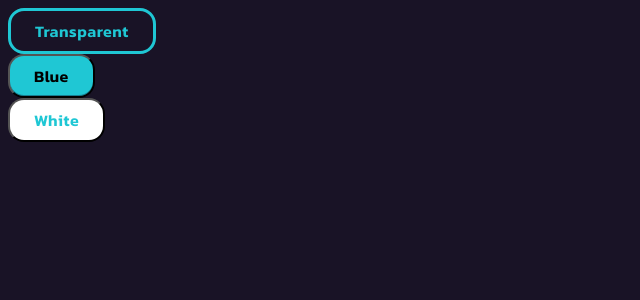
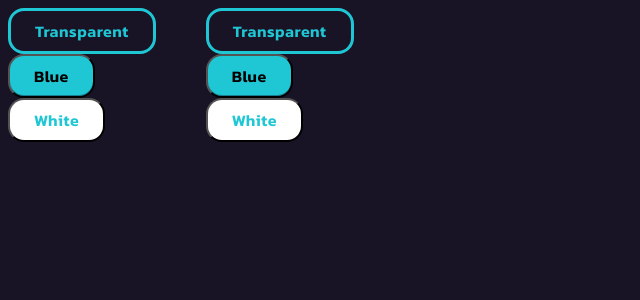
Before and after one commit to fs4-equipo1/pancake-swap, a React (Vite) app: page / in a window 1280 px wide. Shown: the top 300 px of the page, without its empty margins (0-640 px from the left). Built offline with nearby package versions, Linux system fonts and the light colour scheme.

Commit message:
container

```diff
--- a/src/App.jsx
+++ b/src/App.jsx
@@ -1,11 +1,18 @@
 import Boton from "./componentes/Boton/Boton";
-
+import styles from "./styles/pages/home.module.scss";
 function App() {
   return (
-    <div>
-      <Boton texto={"Transparent"} isTransparent={true} />
-      <Boton texto={"Blue"} isBlue={true} />
-      <Boton texto={"White"} isWhite={true} />
+    <div className={styles.container}>
+      <div>
+        <Boton texto={"Transparent"} isTransparent={true} />
+        <Boton texto={"Blue"} isBlue={true} />
+        <Boton texto={"White"} isWhite={true} />
+      </div>
+      <div>
+        <Boton texto={"Transparent"} isTransparent={true} />
+        <Boton texto={"Blue"} isBlue={true} />
+        <Boton texto={"White"} isWhite={true} />
+      </div>
     </div>
   );
 }
--- /dev/null
+++ b/src/styles/pages/home.module.scss
@@ -0,0 +1,5 @@
+.container{
+  display: flex;
+  align-items: center;
+  gap: 50px;
+}
```
